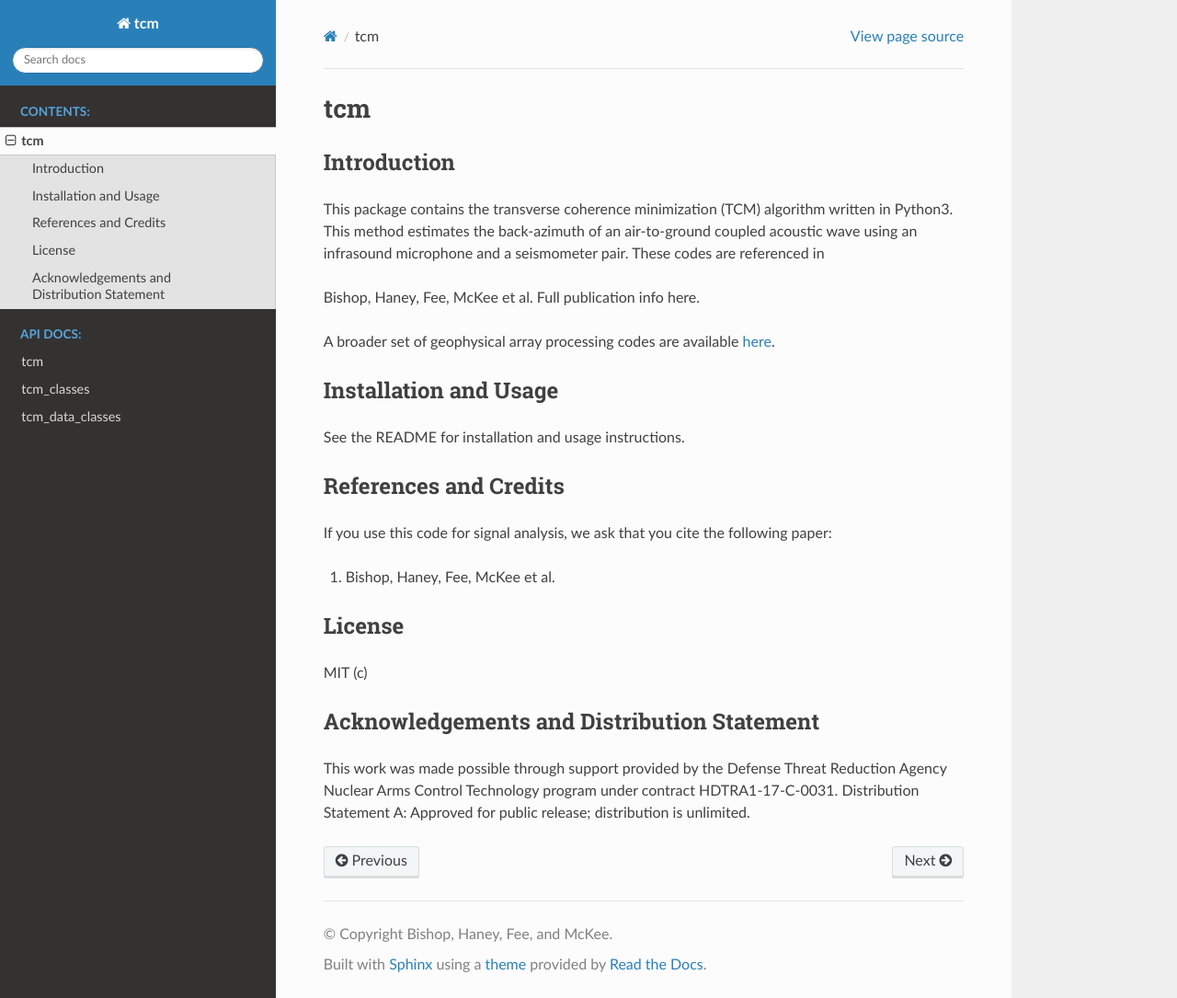
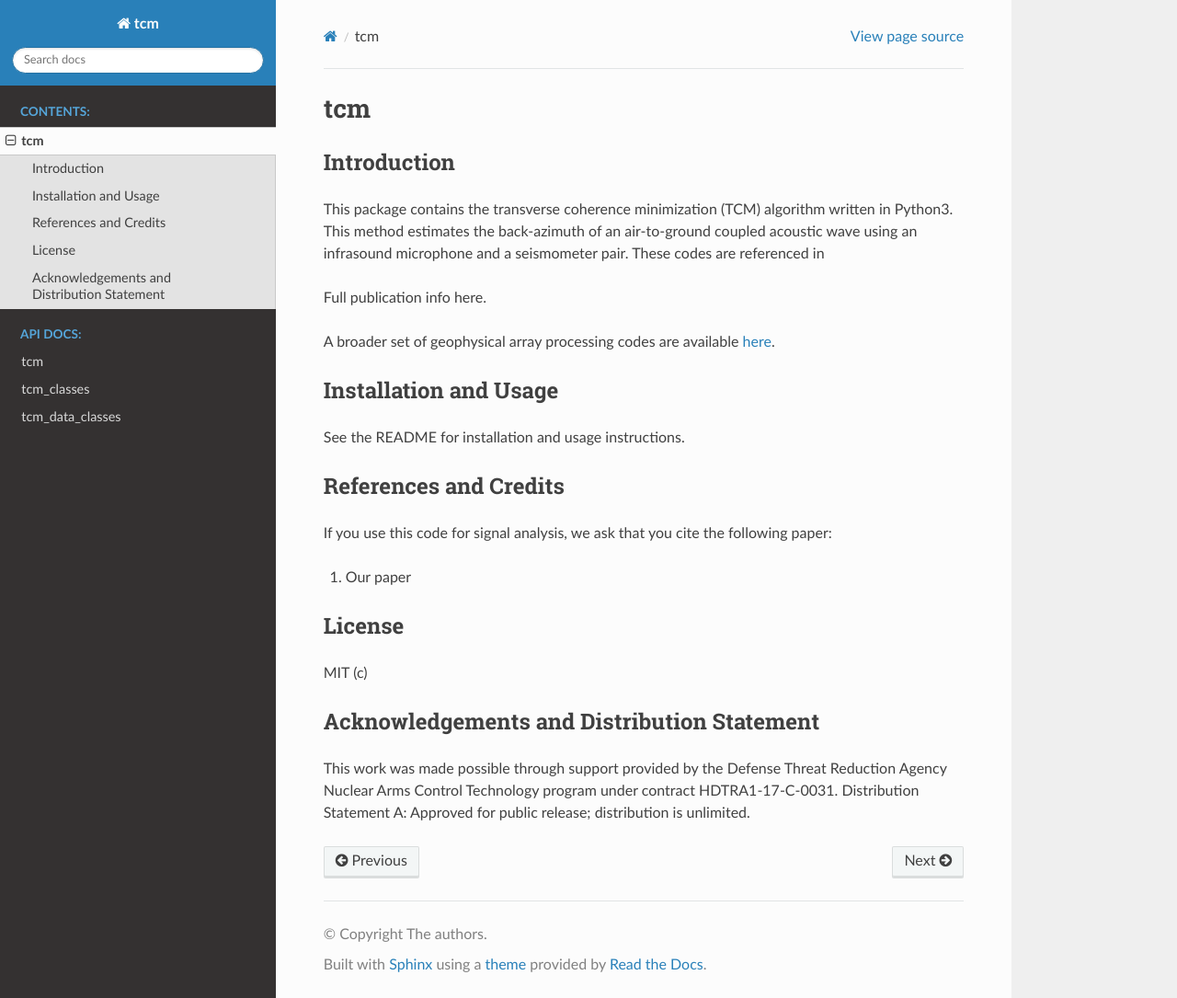
Before and after one commit to uafgeotools/tcm, a Sphinx documentation site: the page built from docs/Introduction.rst, in a window 1280 px wide and 1085 px high. Shown: the whole window at 92% size. Built offline with Sphinx 7.4.7 and the Read the Docs theme 2.0.0, drawn with Linux system fonts in a browser that asks for light colours; pages that are not in the unit, such as notebooks, are missing from menus.

Commit message:
Update documentation

```diff
--- a/docs/Introduction.rst
+++ b/docs/Introduction.rst
@@ -6,7 +6,6 @@ Introduction
 
 This package contains the transverse coherence minimization (TCM) algorithm written in Python3. This method estimates the back-azimuth of an air-to-ground coupled acoustic wave using an infrasound microphone and a seismometer pair. These codes are referenced in
 
-Bishop, Haney, Fee, McKee et al.
 Full publication info here.
 
 A broader set of geophysical array processing codes are available
@@ -24,7 +23,7 @@ References and Credits
 If you use this code for signal analysis, we ask that you cite the
 following paper:
 
-1. Bishop, Haney, Fee, McKee et  al.
+1. Our paper
 
 License
 -------
--- a/docs/conf.py
+++ b/docs/conf.py
@@ -8,7 +8,7 @@ sys.path.insert(0, os.path.abspath('../../tcm/'))
 
 # -- Project information -----------------------------------------------------
 project = 'tcm'
-copyright = 'Bishop, Haney, Fee, and McKee'
+copyright = 'The authors'
 
 # -- General configuration ---------------------------------------------------
 
--- a/docs/index.rst
+++ b/docs/index.rst
@@ -7,6 +7,7 @@ This module describes the Transverse Coherence Minimization (TCM) method for bac
     :caption: Contents:
 
     Introduction.rst
+    User_Notes.rst
 
 .. toctree::
     :maxdepth: 2
```
